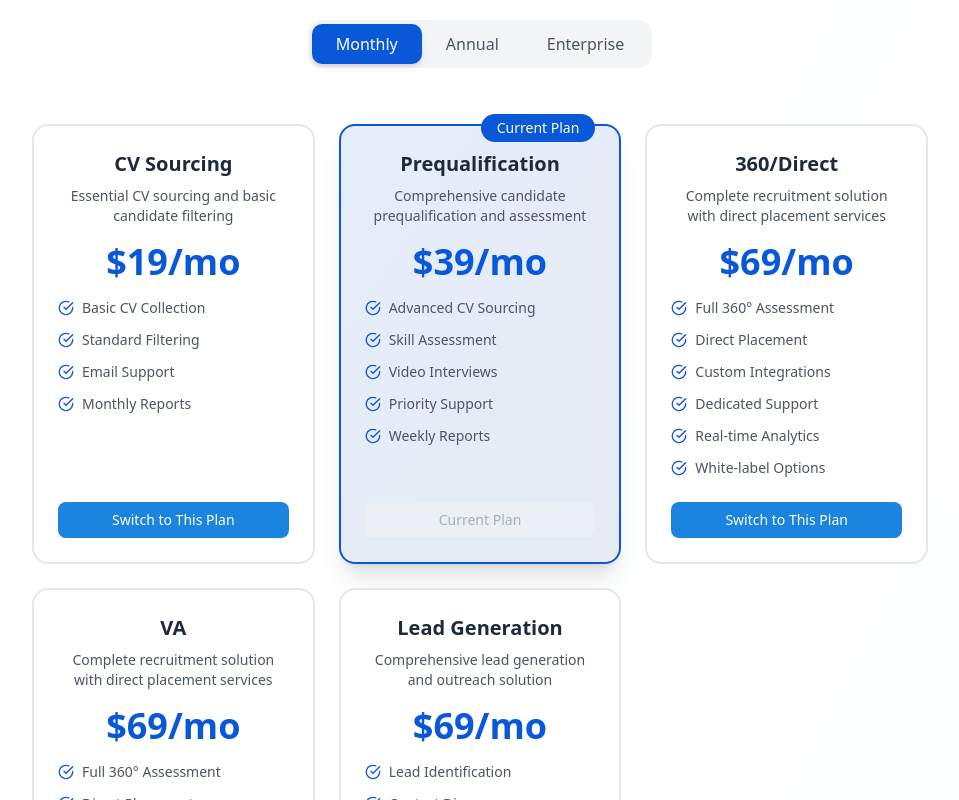
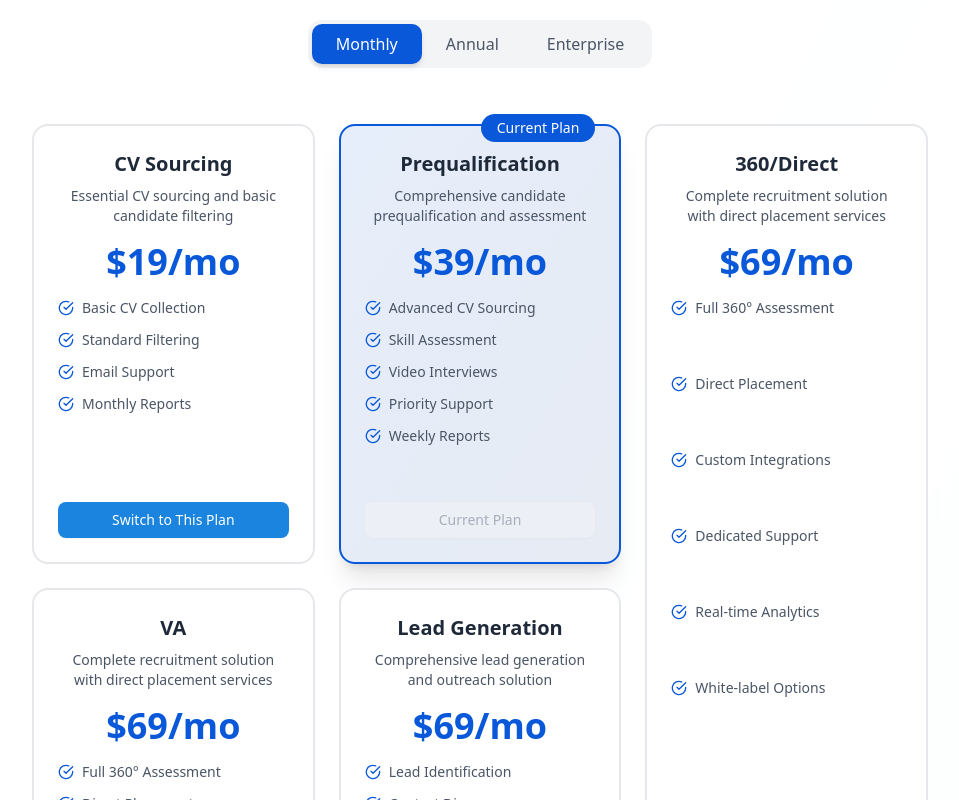
Before and after one commit to KHS338/ClientPortal-UOL, a Next.js app: page /profile in a window 1280 px wide. Shown: the part 840-1640 px from the top of the page, without its empty margins (288-1247 px from the left). Built offline with nearby package versions, Linux system fonts and the light colour scheme.

Commit message:
profile page edit

```diff
--- a/src/app/profile/page.js
+++ b/src/app/profile/page.js
@@ -414,7 +414,7 @@ export default function ClientProfilePage({ initial = {} }) {
                   </div>
                 ) : (
                   /* Regular Plans Display */
-                  <div className="grid grid-cols-1 lg:grid-cols-2 xl:grid-cols-3 gap-6">
+                  <div className="grid grid-cols-1 lg:grid-cols-2 xl:grid-cols-3 gap-6 grid-rows-2">
                     {billingOptions.filter(service => !service.isEnterprise).map((service, index) => {
                       const currentPlan = billingCycle === "monthly" ? service.monthly : service.annual;
                       const isCurrentPlan = form.currentPlan === currentPlan.key;
@@ -422,7 +422,9 @@ export default function ClientProfilePage({ initial = {} }) {
                       return (
                         <div
                           key={service.title}
-                          className={`relative p-6 rounded-2xl border-2 transition-all duration-300 flex flex-col group ${isCurrentPlan
+                          className={`relative p-6 rounded-2xl border-2 transition-all duration-300 flex flex-col group ${
+                            index === 2 ? "row-span-2" : ""
+                          } ${isCurrentPlan
                             ? "border-[#0958d9] bg-gradient-to-br from-[#0958d9]/10 to-[#06398e]/10 shadow-xl"
                             : "border-gray-200 bg-white hover:border-[#24AC4A]/50 hover:shadow-lg"
                             }`}
@@ -453,7 +455,9 @@ export default function ClientProfilePage({ initial = {} }) {
                                 )}
                               </div>
 
-                              <ul className="space-y-3 text-sm text-gray-600 mb-6">
+                              <ul className={`text-sm text-gray-600 mb-6 ${
+                                service.title === "360/Direct" ? "space-y-14" : "space-y-3"
+                              }`}>
                                 {service.features.map((feature, featureIndex) => (
                                   <li key={featureIndex} className="flex items-center gap-2">
                                     <FiCheckCircle className={`flex-shrink-0 transition-colors duration-300 ${
```
